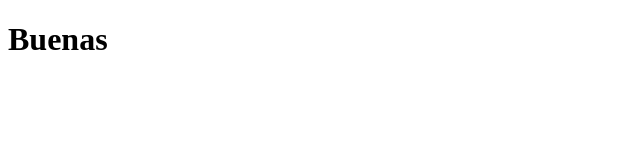
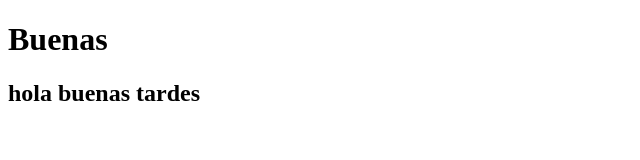
Before and after one commit to ChesterUwU/project1, a plain HTML site: page index.html in a window 1280 px wide. Shown: the whole page, without its empty margins (0-640 px from the left). Drawn offline with Linux system fonts and the light colour scheme.

Commit message:
second commit

```diff
--- a/index.html
+++ b/index.html
@@ -10,6 +10,9 @@
             <h1>
                 Buenas
             </h1>
+            <h2>
+                hola buenas tardes
+            </h2>
         </div>
     </body>
 </html>
```
